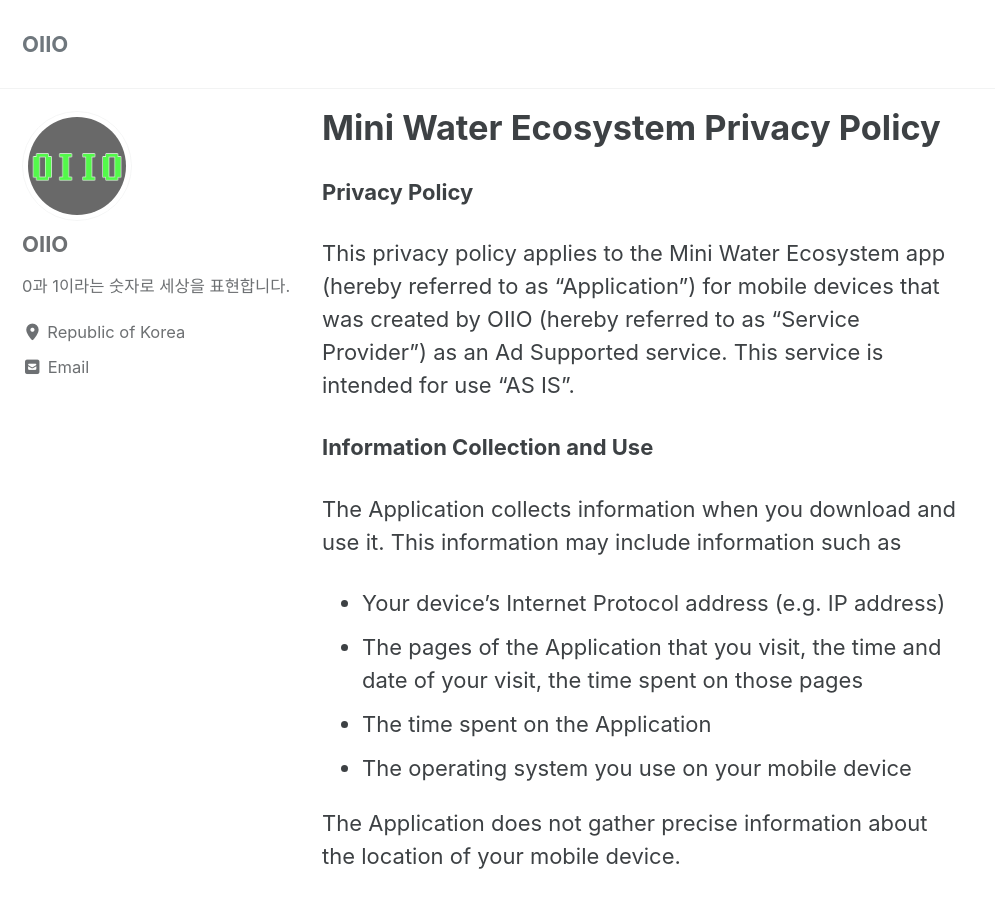
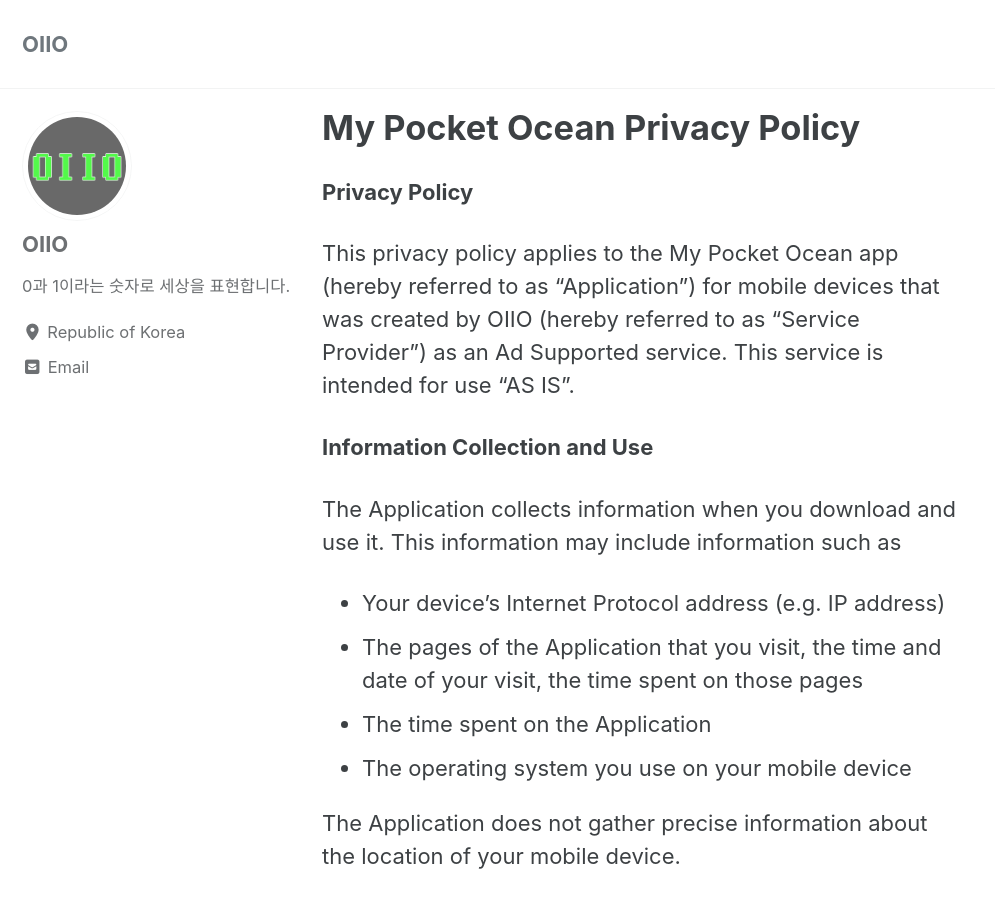
Before and after one commit to gfx3oiio/gfx3oiio.github.io, a Jekyll site: the page built from _posts/2025-12-19-My-Pocket-Ocean-Privacy-Policy.md, in a window 1280 px wide and 900 px high. Shown: the whole window, without its empty margins (0-995 px from the left). Built offline with Jekyll 4.4.1, drawn with Linux system fonts in a browser that asks for light colours; cached includes are drawn as plain includes; some of the changed text lies outside the part shown.

Commit message:
2025-12-22

```diff
--- a/_posts/2025-12-19-Mini-Water-Ecosystem-Privacy-Policy.md
+++ b/_posts/2025-12-19-My-Pocket-Ocean-Privacy-Policy.md
@@ -1,17 +1,17 @@
 ---
-title: "Mini Water Ecosystem Privacy Policy"
+title: "My Pocket Ocean Privacy Policy"
 categories:
   - Privacy Policy
 tags:
   - Privacy Policy
 
 date: 2025-12-19
-last_modified_at: 2025-12-19
+last_modified_at: 2025-12-22
 comments: false
 ---
 **Privacy Policy**
 
-This privacy policy applies to the Mini Water Ecosystem app (hereby referred to as "Application") for mobile devices that was created by OIIO (hereby referred to as "Service Provider") as an Ad Supported service. This service is intended for use "AS IS".
+This privacy policy applies to the My Pocket Ocean app (hereby referred to as "Application") for mobile devices that was created by OIIO (hereby referred to as "Service Provider") as an Ad Supported service. This service is intended for use "AS IS".
 
 **Information Collection and Use**
 
```
